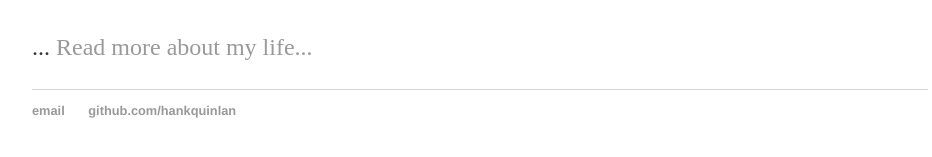
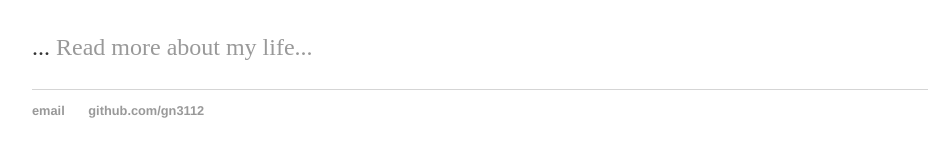
Before and after one commit to gn3112/gn3112.github.io, a Jekyll site: the page built from index.html, in a window 1280 px wide. Shown: the part 221-378 px from the top of the page, without its empty margins (160-1092 px from the left). Built offline with Jekyll 4.4.1, drawn with Linux system fonts in a browser that asks for light colours.

Commit message:
Update default.html

```diff
--- a/_layouts/default.html
+++ b/_layouts/default.html
@@ -21,8 +21,8 @@
 			</div><!-- /.container -->
 			<footer>
 	    		<ul>
-	        		<li><a href="mailto:hankquinlanhub@gmail.com">email</a></li>
-	        		<li><a href="https://github.com/hankquinlan">github.com/hankquinlan</a></li>
+	        		<li><a href="mailto:georgesnomicos@gmail.com">email</a></li>
+	        		<li><a href="https://github.com/gn3112">github.com/gn3112</a></li>
 				</ul>
 			</footer>
 		</body>
```
